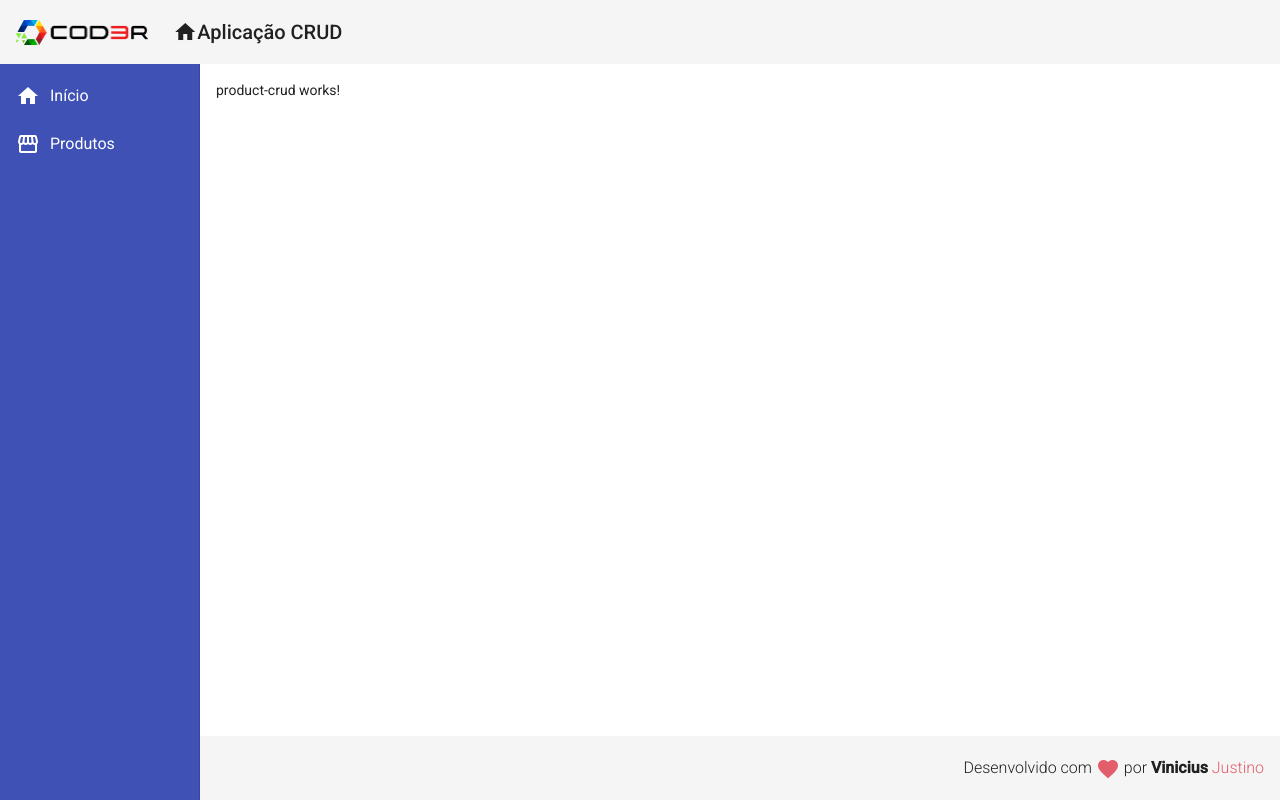
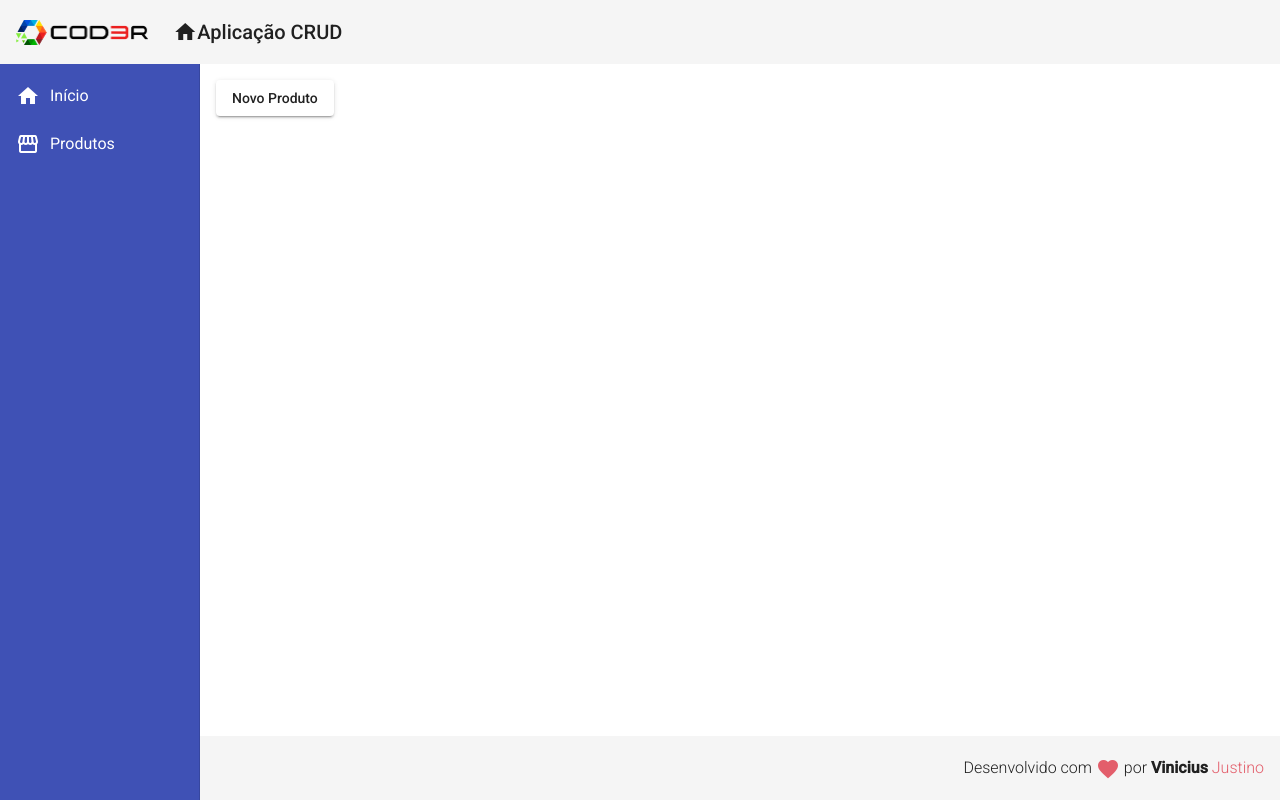
Before and after one commit to JustinoVini/crud-angular-cod3r, an Angular app in the folder frontend/: page /products in a window 1280 px wide. Built offline with nearby package versions, Linux system fonts and the light colour scheme.

Commit message:
gerando butoes e roteamento entre telas

```diff
--- a/frontend/src/app/app-routing.module.ts
+++ b/frontend/src/app/app-routing.module.ts
@@ -1,6 +1,7 @@
 import { NgModule } from '@angular/core';
 import { RouterModule, Routes } from '@angular/router';
 
+import { ProductCreateComponent } from './components/product/product-create/product-create.component';
 import { HomeComponent } from './views/home/home.component';
 import { ProductCrudComponent } from './views/product-crud/product-crud.component';
 
@@ -10,6 +11,9 @@ const routes: Routes = [{
 },{
   path: "products",
   component: ProductCrudComponent
+},{
+  path: "products/create",
+  component: ProductCreateComponent
 }
 ];
 
--- /dev/null
+++ b/frontend/src/app/components/product/product-create/product-create.component.html
@@ -0,0 +1 @@
+<p [id]="propLegal">product-create works!</p>
--- /dev/null
+++ b/frontend/src/app/components/product/product-create/product-create.component.ts
@@ -0,0 +1,21 @@
+import { Component, OnInit } from '@angular/core';
+
+@Component({
+  selector: 'app-product-create',
+  templateUrl: './product-create.component.html',
+  styleUrls: ['./product-create.component.css']
+})
+export class ProductCreateComponent implements OnInit {
+
+  propLegal = "qualquer";
+
+  constructor() { }
+
+  ngOnInit(): void {
+  }
+
+  fazerAlgo(): void {
+    console.log('fazendo algo!')
+  }
+
+}
--- a/frontend/src/app/views/product-crud/product-crud.component.html
+++ b/frontend/src/app/views/product-crud/product-crud.component.html
@@ -1 +1,3 @@
-<p>product-crud works!</p>
+<button mat-raised-button (click)="navigateToProductCreate()">
+    Novo Produto
+</button>
--- a/frontend/src/app/views/product-crud/product-crud.component.ts
+++ b/frontend/src/app/views/product-crud/product-crud.component.ts
@@ -1,4 +1,5 @@
 import { Component, OnInit } from '@angular/core';
+import { Router } from '@angular/router';
 
 @Component({
   selector: 'app-product-crud',
@@ -7,9 +8,13 @@ import { Component, OnInit } from '@angular/core';
 })
 export class ProductCrudComponent implements OnInit {
 
-  constructor() { }
+  constructor(private router: Router) { }
 
   ngOnInit(): void {
   }
 
+  navigateToProductCreate(): void{
+    this.router.navigate(['/products/create'])
+  }
+
 }
```
Also changed, not shown: frontend/src/app/app.module.ts (+8 -4 lines), frontend/src/app/components/product/product-create/product-create.component.css (added).
